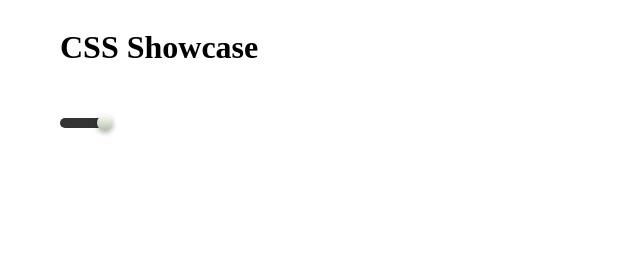
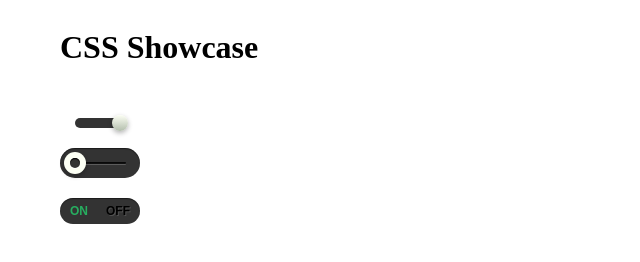
Before and after one commit to paddy852/cssShowcase, a website: page index.html in a window 1280 px wide. Shown: the whole page, without its empty margins (0-640 px from the left). Drawn offline with Linux system fonts and the light colour scheme.

Commit message:
added further checkbox examples

```diff
--- a/index.html
+++ b/index.html
@@ -15,6 +15,7 @@
       </div>
       <div class="row gap-1">
         <div class="col-md-6">
+          <div class="col-sm-2">
             <section title=".slideOne">
               <div class="slideOne">
                 <input
@@ -28,6 +29,33 @@
               </div>
             </section>
           </div>
+          <div class="col-md-2">
+            <section title=".slideTwo">
+              <div class="slideTwo">
+                <input
+                  type="checkbox"
+                  value="None"
+                  id="slideTwo"
+                  name="check"
+                />
+                <label for="slideTwo"></label>
+              </div>
+            </section>
+          </div>
+          <div class="col-sm-2">
+            <section title="slideThree">
+              <div class="slideThree">
+                <input
+                  type="checkbox"
+                  value="None"
+                  id="slideThree"
+                  name="check"
+                />
+                <label for="slideThree"></label>
+              </div>
+            </section>
+          </div>
+        </div>
       </div>
     </div>
   </body>
--- a/sass/showcase/_css_checkboxes.scss
+++ b/sass/showcase/_css_checkboxes.scss
@@ -39,3 +39,115 @@ $background: #3498db;
     }
   }
 }
+
+// Second Slide
+.slideTwo {
+  width: 80px;
+  height: 30px;
+  background: #333;
+  margin: 20px auto;
+  position: relative;
+  border-radius: 50px;
+  box-shadow: inset 0px 1px 1px rgba(0, 0, 0, 0.5),
+    0px 1px 0px rgba(255, 255, 255, 0.2);
+  &:after {
+    content: "";
+    position: absolute;
+    top: 14px;
+    left: 14px;
+    height: 2px;
+    width: 52px;
+    background: #111;
+    border-radius: 50px;
+    box-shadow: inset 0px 1px 1px rgba(0, 0, 0, 0.5),
+      0px 1px 0px rgba(255, 255, 255, 0.2);
+  }
+  label {
+    display: block;
+    width: 22px;
+    height: 22px;
+    cursor: pointer;
+    position: absolute;
+    top: 4px;
+    z-index: 1;
+    left: 4px;
+    background: #fcfff4;
+    border-radius: 50px;
+    transition: all 0.4s ease;
+    box-shadow: 0px 2px 5px 0px rgba(0, 0, 0, 0.3);
+    background: linear-gradient(top, #fcfff4 0%, #dfe5d7 40%, #b3bead 100%);
+    &:after {
+      content: "";
+      width: 10px;
+      height: 10px;
+      position: absolute;
+      top: 6px;
+      left: 6px;
+      background: #333;
+      border-radius: 50px;
+      box-shadow: inset 0px 1px 1px rgba(0, 0, 0, 1),
+        0px 1px 0px rgba(255, 255, 255, 0.9);
+    }
+  }
+  input[type="checkbox"] {
+    visibility: hidden;
+    &:checked + label {
+      left: 54px;
+      &:after {
+        background: $activeColor; /*activeColor*/
+      }
+    }
+  }
+}
+
+// slide three
+.slideThree {
+  height: 20px;
+  width: 80px;
+  height: 26px;
+  background: #333;
+  margin: 20px auto;
+  position: relative;
+  border-radius: 50px;
+  box-shadow: inset 0px 1px 1px rgba(0, 0, 0, 0.5),
+    0px 1px 0px rgba(255, 255, 255, 0.2);
+  &:after {
+    content: "OFF";
+    color: #000;
+    position: absolute;
+    right: 10px;
+    z-index: 0;
+    font: 12px/26px Arial, sans-serif;
+    font-weight: bold;
+    text-shadow: 1px 1px 0px rgba(255, 255, 255, 0.15);
+  }
+  &:before {
+    content: "ON";
+    color: $activeColor;
+    position: absolute;
+    left: 10px;
+    z-index: 0;
+    font: 12px/26px Arial, sans-serif;
+    font-weight: bold;
+  }
+  label {
+    display: block;
+    width: 34px;
+    cursor: pointer;
+    position: absolute;
+    top: 3px;
+    left: 3px;
+    z-index: 1;
+    background: #fcfff4;
+    background: linear-gradient(top, #fcfff4 0%, #dfe5d7 40%, #b3bead 100%);
+    border-radius: 50px;
+    transition: all 0.4s ease;
+    box-shadow: 0px 2px 5px 0px rgba(0, 0, 0, 0.3);
+  }
+  input[type="checkbox"] {
+    visibility: hidden;
+    &:checked + label {
+      left: 43px;
+    }
+  }
+}
```
Also changed, not shown: css/style.css. Lines whose indentation alone changed are shown as unchanged.
